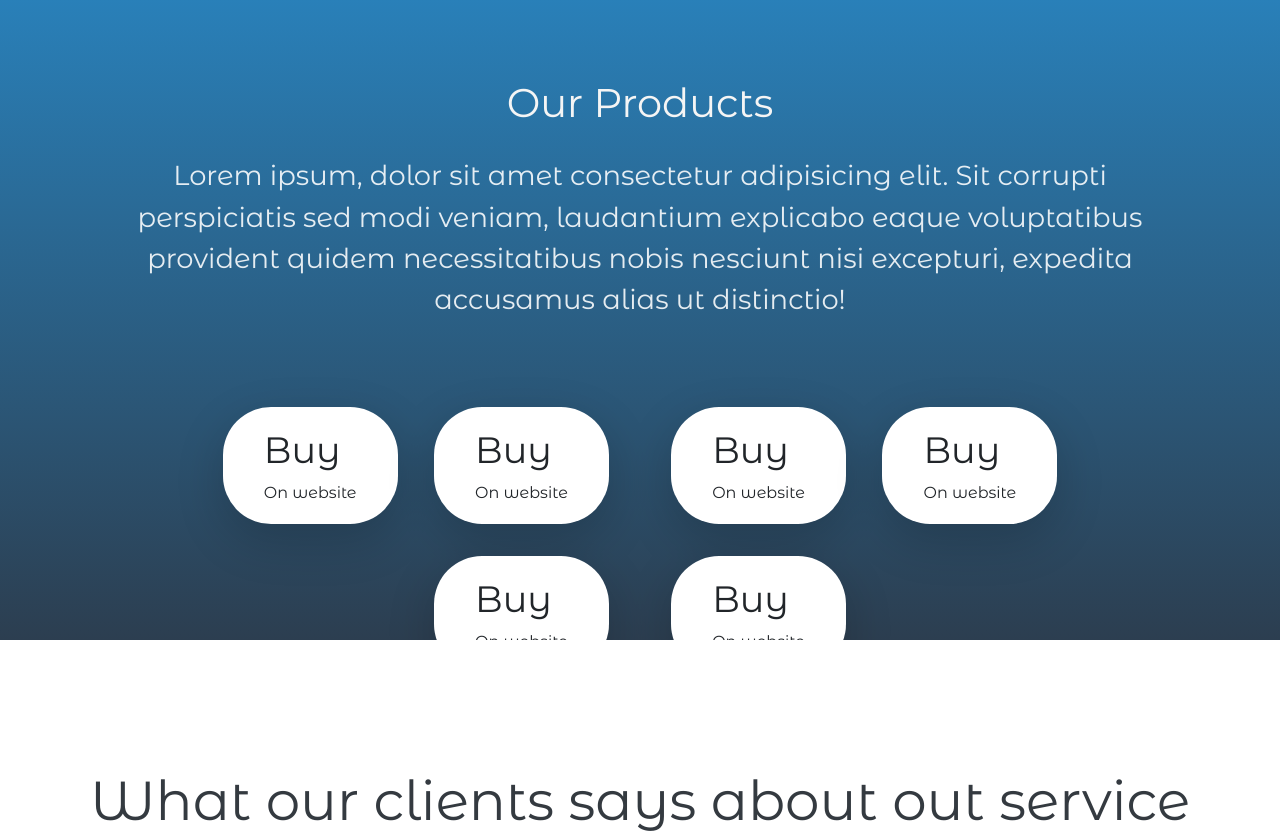
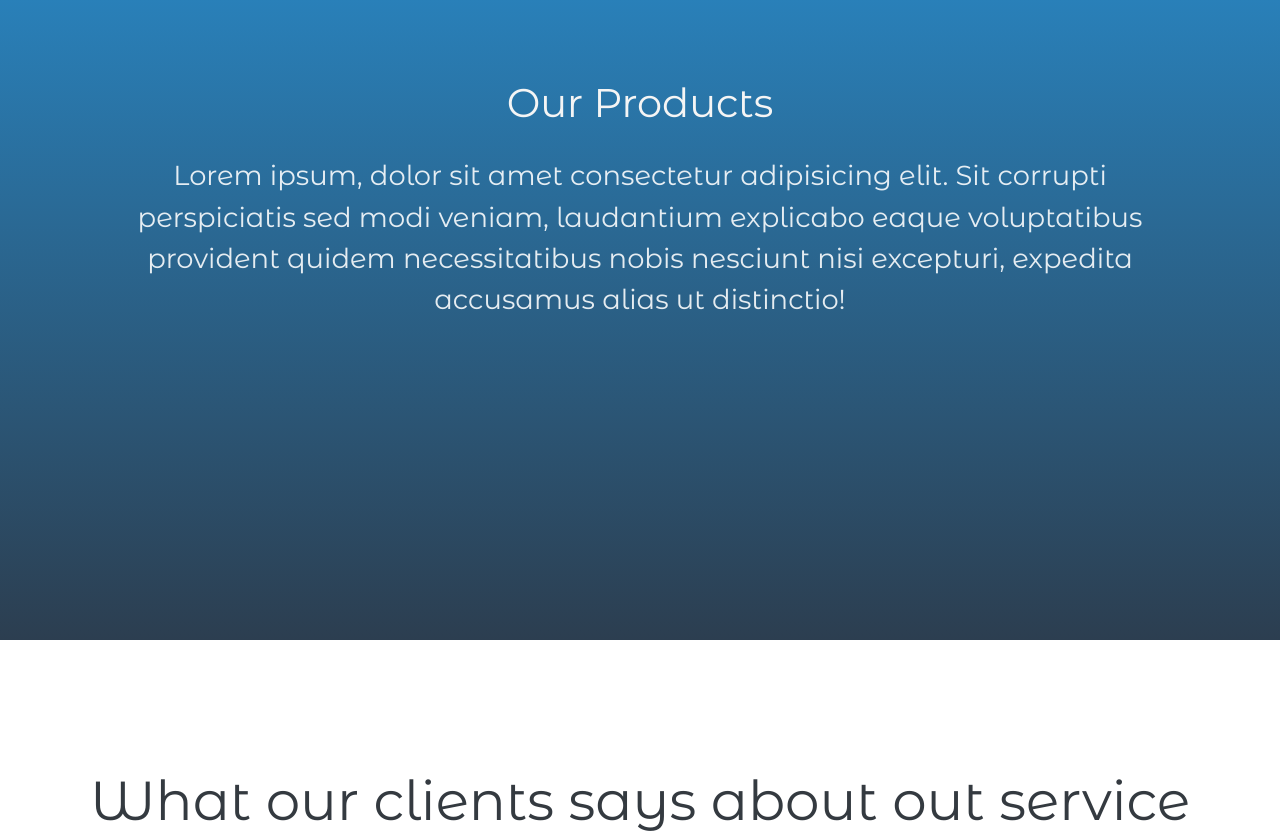
Before and after one commit to Wajahat-95/virtualauditors, a PHP site: page / in a window 1280 px wide. Shown: the part 3546-4385 px from the top of the page. Run offline with PHP 8.4, Linux system fonts and the light colour scheme; some libraries are stand-ins or nearby versions.

Commit message:
2nd commit

```diff
--- a/index.php
+++ b/index.php
@@ -202,7 +202,7 @@
 
                 </div>
             </div>
-            <div class="platform row">
+            <!-- <div class="platform row">
                 <div class="col-md-6 col-sm-12 text-right">
                     <div class="desktop shadow-lg">
                         <div class="d-flex flex-row justify-content-center">
@@ -254,7 +254,7 @@
                             </div>
                         </div>
                     </div>
-                </div>
+                </div> -->
             </div>
         </section>
         <!-- SECTION 3 FINISH -->
```
Also changed, not shown: pages/about.php (added), pages/contact.php (added), pages/hire_consultant.php (added), pages/services_products.php (added).
